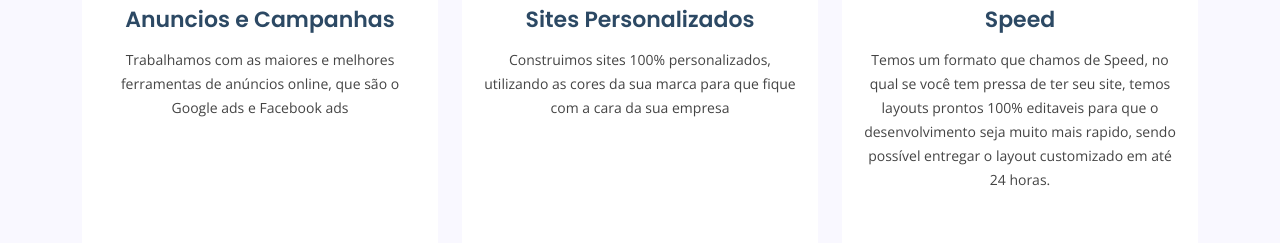
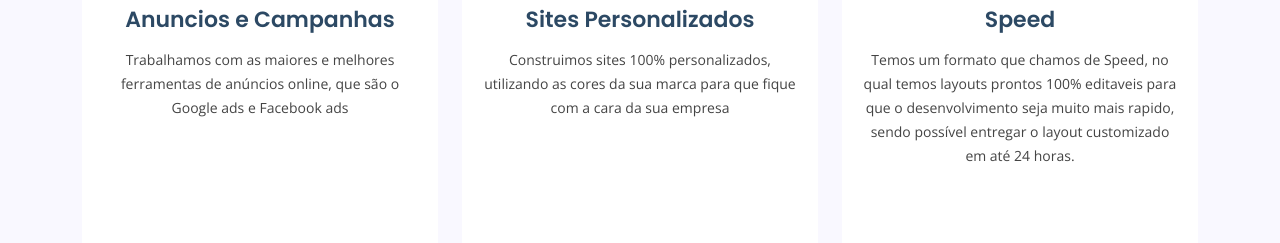
Before and after one commit to jonipequeno/WOWISIMPLES, a plain HTML site: page index.html in a window 1280 px wide. Shown: the part 1826-2069 px from the top of the page. Drawn offline with nearby package versions, Linux system fonts and the light colour scheme.

Commit message:
Update index.html

```diff
--- a/index.html
+++ b/index.html
@@ -181,7 +181,7 @@
                 <i class="bx bx-tachometer"></i>
               </div>
               <h4><a href="">Speed</a></h4>
-              <p>Temos um formato que chamos de Speed, no qual se você tem pressa de ter seu site, temos layouts prontos 100% editaveis para que o desenvolvimento seja muito mais rapido, sendo possível entregar o layout customizado em até 24 horas.  </p>
+              <p>Temos um formato que chamos de Speed, no qual temos layouts prontos 100% editaveis para que o desenvolvimento seja muito mais rapido, sendo possível entregar o layout customizado em até 24 horas.  </p>
             </div>
           </div>
 
```
